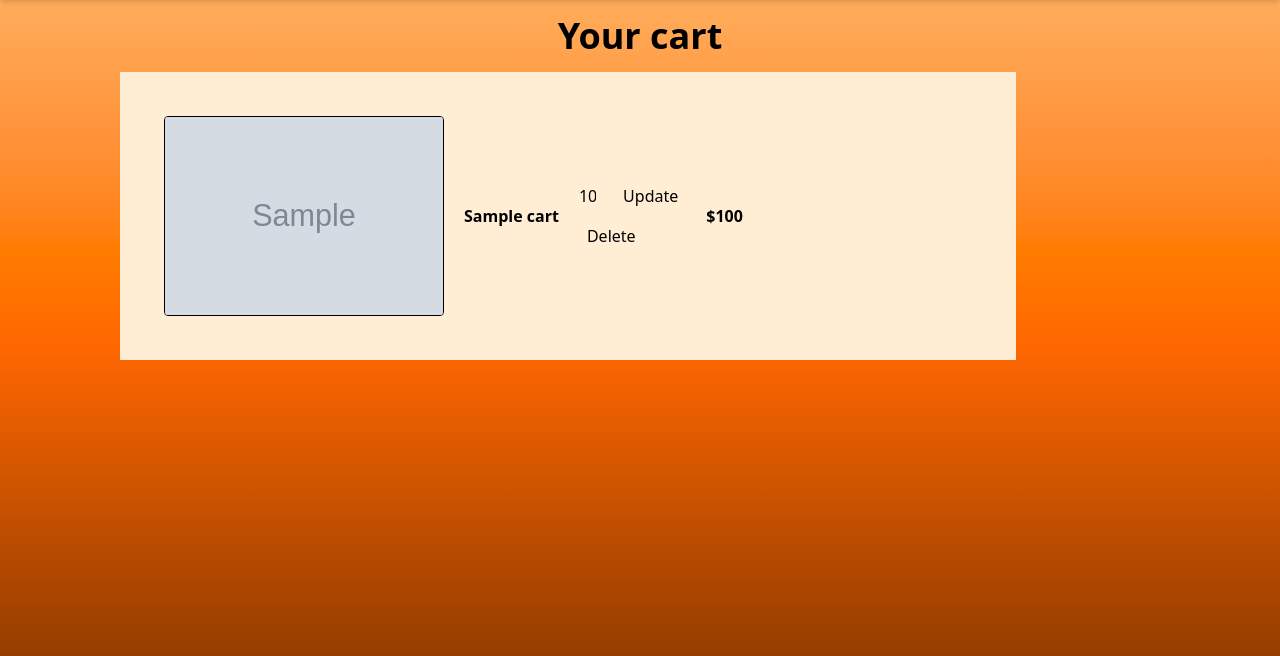
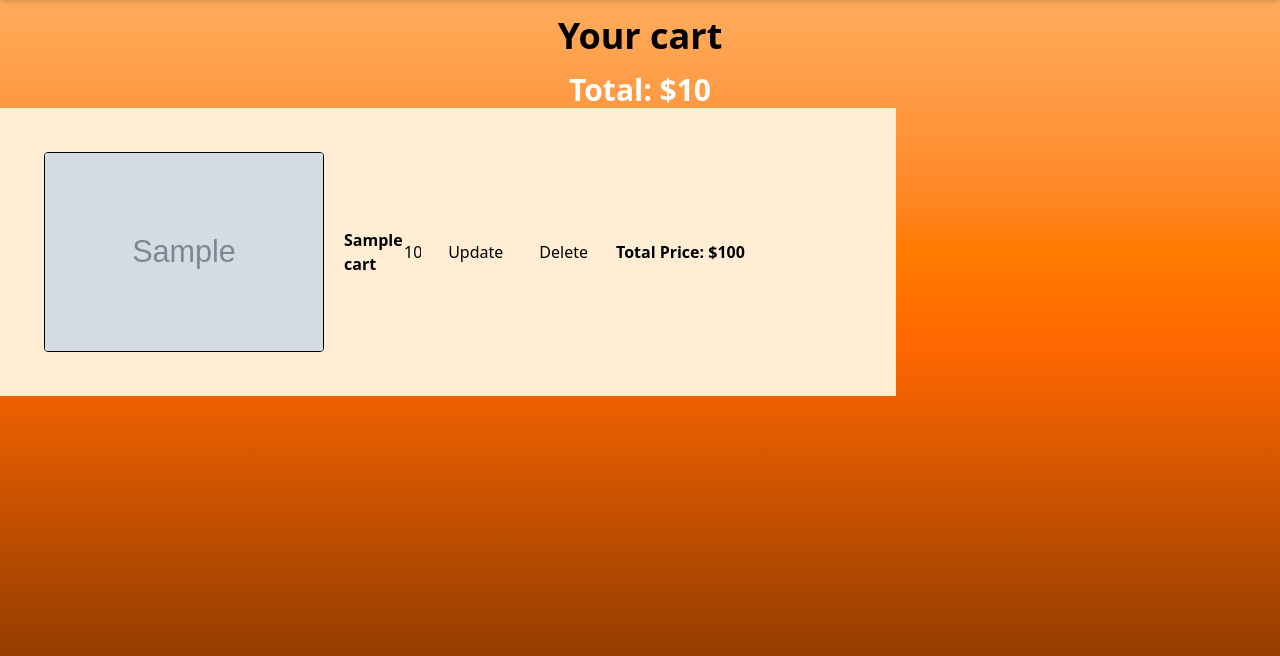
Before and after one commit to ImNotKael/Bready, a Flask app: template templates/cart.html.jinja in a window 1280 px wide. Shown: the part 64-720 px from the top of the page. Run offline with Flask 3, Linux system fonts and the light colour scheme; the template is opened without the code that fills it: most values are stand-ins (such as "Sample title", 1, 10 or a date in 2020); grey boxes marked "Sample" are stand-in pictures.

Commit message:
cart page initally done

```diff
--- a/main.py
+++ b/main.py
@@ -169,8 +169,13 @@ def cart():
     WHERE `UserID` = %s
     """, (current_user.id))
     result = cursor.fetchall()
+
+    total = 0
+    for item in result:
+        total = total + item['Price'] * item['Quantity']
     connection.close()
-    return render_template("cart.html.jinja" , cart=result)
+
+    return render_template("cart.html.jinja" , cart=result, total = total)
 
 @app.route("/cart/<product_id>/update_qty", methods=["POST"])
 @login_required
@@ -192,10 +197,11 @@ def update_cart(product_id):
 def delete_cart(product_id):
     connection = connect_db()
     cursor = connection.cursor()
+    total = 0
     cursor.execute("""
-    DELETE `Cart`
+    DELETE FROM `Cart`
     WHERE `ProductID` = %s AND `UserID` = %s
     """, (product_id , current_user.id))
-    connection.close
+    connection.close()
 
     return redirect('/cart')
--- a/templates/cart.html.jinja
+++ b/templates/cart.html.jinja
@@ -8,33 +8,42 @@
   </head>
   <body class="min-h-screen bg-gradient-to-b from-orange-300 via-orange-500 to-amber-900">
     {%include "components/navbar.html.jinja"%}
-    {%if not cart%}
-    <h1 class="text-center font-bold text-4xl m-4">You have nothing in your cart</h1>
 
-    {%else%}
+    {% if cart %}
     <h1 class="text-center font-bold text-4xl m-4">Your cart</h1>
 
+    <h1 class="font-bold text-3xl text-white text-center"> Total: ${{ total }}</h1>
+    {% for x in cart %}
+    <main class="flex flex-col">
+      <div class="max-w-4xl p-6 mb-5 bg-orange-100">
 
-    <main class="max-w-4xl p-6 mb-5 bg-orange-100 ml-30">
-    {% for x in cart %}
         <div class="flex flex-row m-5 items-center gap-5">
           <img class="h-50 w-70 rounded border-1 border-black" src="{{ x['Image'] }}">
-        <div><h1 class="font-bold">{{x["Name"]}}</h1></div>
+          <div><h1 class="font-bold max-w-10">{{x["Name"]}}</h1></div>
           <div>
               <form method="post" action="/cart/{{ x['ProductID'] }}/update_qty">
-                <input class="w-8" name="qty" type="number" value="{{x['Quantity']}}">
+                <input class="w-8 hover:bg-white" name="qty" type="number" value="{{x['Quantity']}}">
                 <button class="hover:bg-orange-300 p-2 cursor-pointer" type="submit">Update</button>
               </form>
+          </div>
+          <div>
               <form method="post" action="/cart/{{ x['ProductID'] }}/delete_qty">
                   <button class="hover:bg-orange-300 p-2 cursor-pointer" type="submit">Delete</button>
               </form>
           </div>
 
 
-        <div class="flex justify-right"><h1 class="font-bold">${{ x['Price'] * x['Quantity'] }}</h1></div>
+          <div class="flex justify-right"><h1 class="font-bold">Total Price: ${{ x['Price'] * x['Quantity'] }}</h1></div>
         </div>
+      </div>
+      </main>
       {% endfor %}
-    </main>
+    {%else%}
+    <h1 class="text-center font-bold text-4xl m-4">You have nothing in your cart</h1>
+
+    <div class="flex justify-center">
+    <a class="text-black bg-orange-100 p-5 hover:bg-orange-600 hover:text-white" href="/browse">Browse here!</a>
+    </div>
     {%endif%}
   </body>
 </html>
```
Lines whose indentation alone changed are shown as unchanged.
